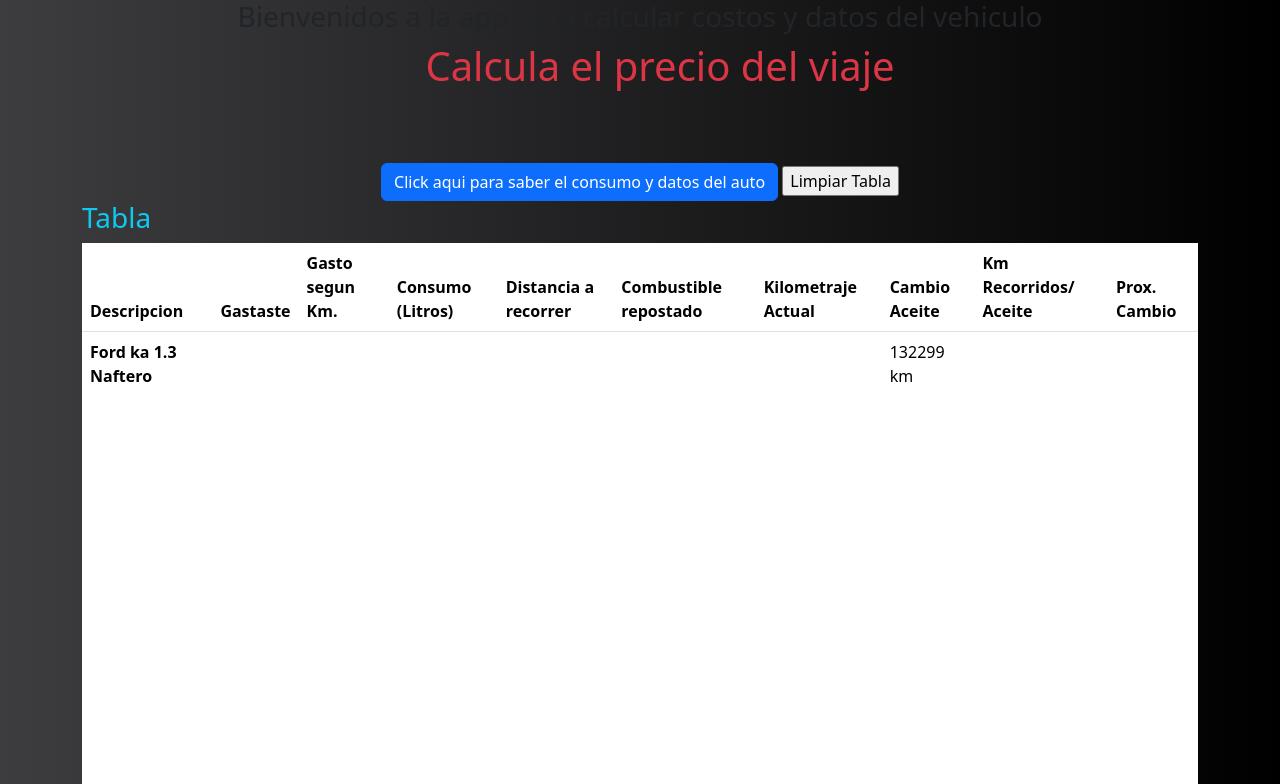
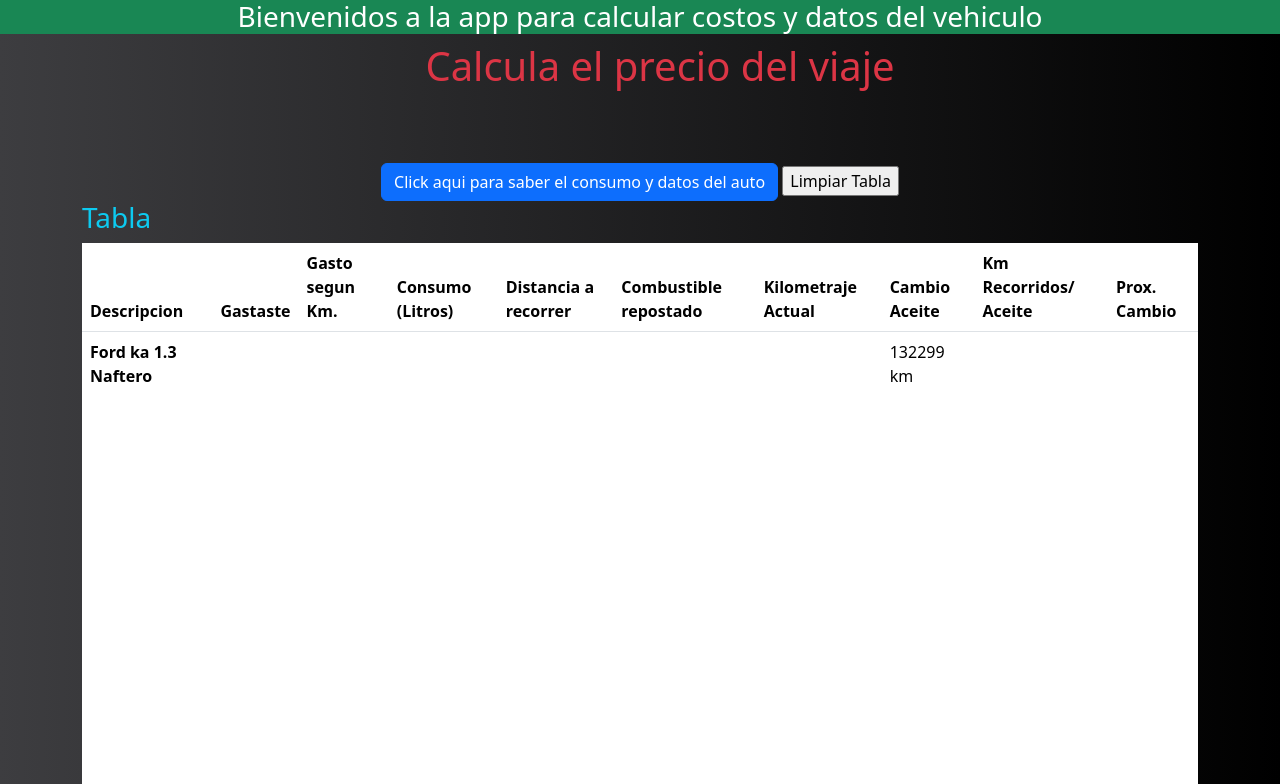
Before and after one commit to fdesign1/Nafta, a plain HTML site: page index.html in a window 1280 px wide. Shown: the top 784 px of the page. Drawn offline with nearby package versions, Linux system fonts and the light colour scheme.

Commit message:
title green

```diff
--- a/index.html
+++ b/index.html
@@ -11,7 +11,7 @@
     <div class="row">
 
 <div class="col">
-  <h3 class="text-center">Bienvenidos a la app para calcular costos y datos del vehiculo</h3>
+  <h3 class="text-center text-bg-success">Bienvenidos a la app para calcular costos y datos del vehiculo</h3>
 
 </div>
     </div>
```
